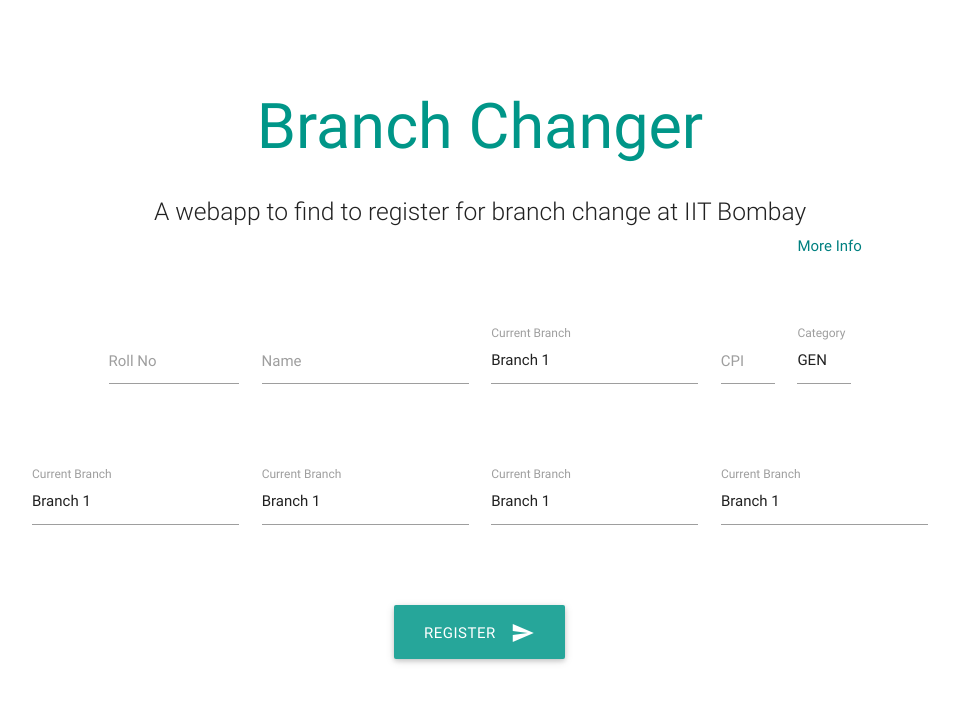
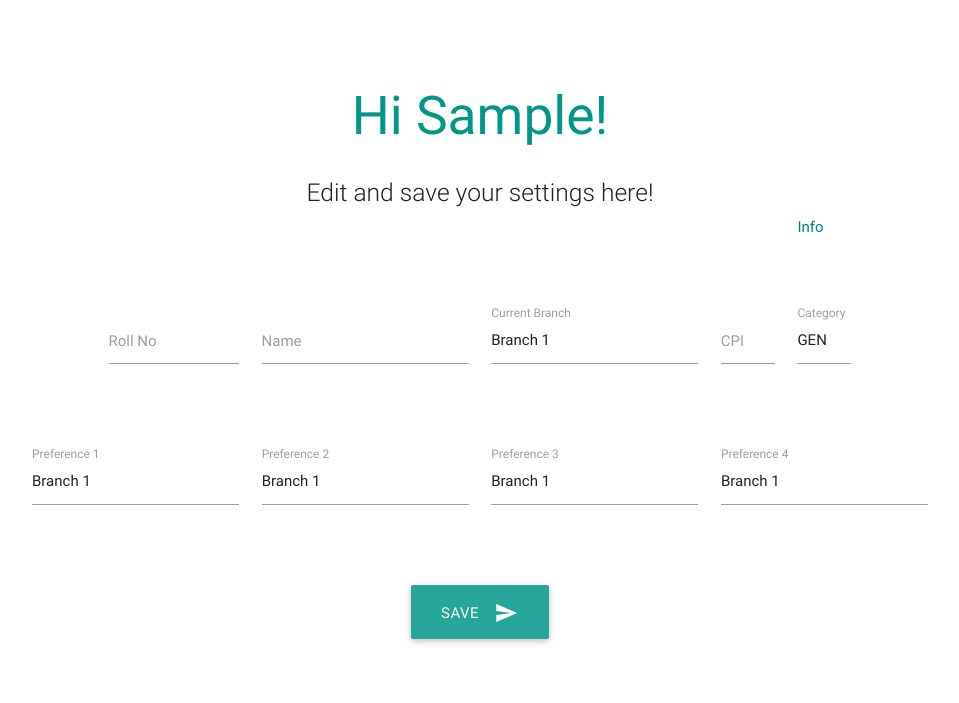
Before and after one commit to srajangarg/branch-allocation, a Django app: template templates/bcapp/index.html in a window 1280 px wide. Shown: the top 703 px of the page, without its empty margins (160-1119 px from the left). Run offline with Django 3.2, Linux system fonts and the light colour scheme; the template is opened without the code that fills it: most values are stand-ins (such as "Sample title", 1, 10 or a date in 2020); some libraries are stand-ins or nearby versions.

Commit message:
major commit, made ldap ! lots of front end left, also need to give more options after login...feels empty

```diff
--- a/WebApp/urls.py
+++ b/WebApp/urls.py
@@ -19,5 +19,6 @@ from bcapp import views
 
 urlpatterns = [
     url(r'^bcapp/', views.index, name="index"),
-    url(r'^garg/', views.second, name="index"),
+    url(r'^user/', views.user, name="user"),
+    url(r'^submit/', views.submit, name="index"),
 ]
--- a/templates/bcapp/index.html
+++ b/templates/bcapp/index.html
@@ -17,12 +17,12 @@
       <div class="container">
 
         <br><br>
-        <h1 class="header center teal-text">Branch Changer</h1>
+        <h2 class="header center teal-text">Hi {{userLDAP}}!</h2>
 
 
         <div class="row center">
-          <h5 class="header col s12 light">A webapp to find to register for branch change at IIT Bombay</h5>
-          <div class="col offset-s10"><a class="modal-trigger" style="color:teal" href="#modal1">More Info</a></div>
+          <h5 class="header col s12 light offset">Edit and save your settings here!</h5>
+          <div class="col offset-s10"><a class="modal-trigger" style="color:teal" href="#modal1">Info</a></div>
         </div>
 
         <br><br>
@@ -31,8 +31,8 @@
 
       <div class="container">
         <div class="row">
-            <form id ="myform" action = "submit.php" class="col s12" method="post">
-
+            <form id ="myform" action = "/submit/" class="col s12" method="post">
+            	{% csrf_token %}
               <div class="row">
 
               <div class="input-field col l2 offset-l1">
@@ -78,47 +78,47 @@
               <div class="row">
               	<!-- <div class="col l1"><a class="btn-floating btn-small waves-effect waves-light teal"><i class="material-icons">add</i></a></div> -->
               	<div class="input-field col l3">
-              	    <select id="currb" name ="currb">
+              	    <select id="pref1" name ="pref1">
               	      <option value="1">Branch 1</option>
               	      <option value="2">Branch 2</option>
               	      <option value="3">Branch 3</option>
               	      <option value="3">Branch 4</option>
 
               	    </select>
-              	    <label>Current Branch</label>
+              	    <label>Preference 1</label>
               	</div>
 
               	<div class="input-field col l3">
-              	    <select id="currb" name ="currb">
+              	    <select id="pref2" name ="pref2">
               	      <option value="1">Branch 1</option>
               	      <option value="2">Branch 2</option>
               	      <option value="3">Branch 3</option>
               	      <option value="3">Branch 4</option>
 
               	    </select>
-              	    <label>Current Branch</label>
+              	    <label>Preference 2</label>
               	</div>
 
               	<div class="input-field col l3">
-              	    <select id="currb" name ="currb">
+              	    <select id="pref3" name ="pref3">
               	      <option value="1">Branch 1</option>
               	      <option value="2">Branch 2</option>
               	      <option value="3">Branch 3</option>
               	      <option value="3">Branch 4</option>
 
               	    </select>
-              	    <label>Current Branch</label>
+              	    <label>Preference 3</label>
               	</div>
 
               	<div class="input-field col l3">
-              	    <select id="currb" name ="currb">
+              	    <select id="pref4" name ="pref4">
               	      <option value="1">Branch 1</option>
               	      <option value="2">Branch 2</option>
               	      <option value="3">Branch 3</option>
               	      <option value="3">Branch 4</option>
 
               	    </select>
-              	    <label>Current Branch</label>
+              	    <label>Preference 4</label>
               	</div>
               	<!-- <div class="col l1"><a class="btn-floating btn-small waves-effect waves-light teal"><i class="material-icons">minus</i></a></div> -->
 
@@ -126,7 +126,7 @@
 
               <br><br>
               <div class="row center">
-                <button type="submit" id="submit-button" class="btn-large waves-effect waves-light teal lighten-1 ">Register <i class="mdi-content-send right"></i></button>
+                <button type="submit" id="submit-button" class="btn-large waves-effect waves-light teal lighten-1 ">Save <i class="mdi-content-send right"></i></button>
 
               </div>
 
```
Also changed, not shown: bcapp/views.py (+32 -4 lines), templates/bcapp/todo.txt (+6 -1 lines), 2 other files.
